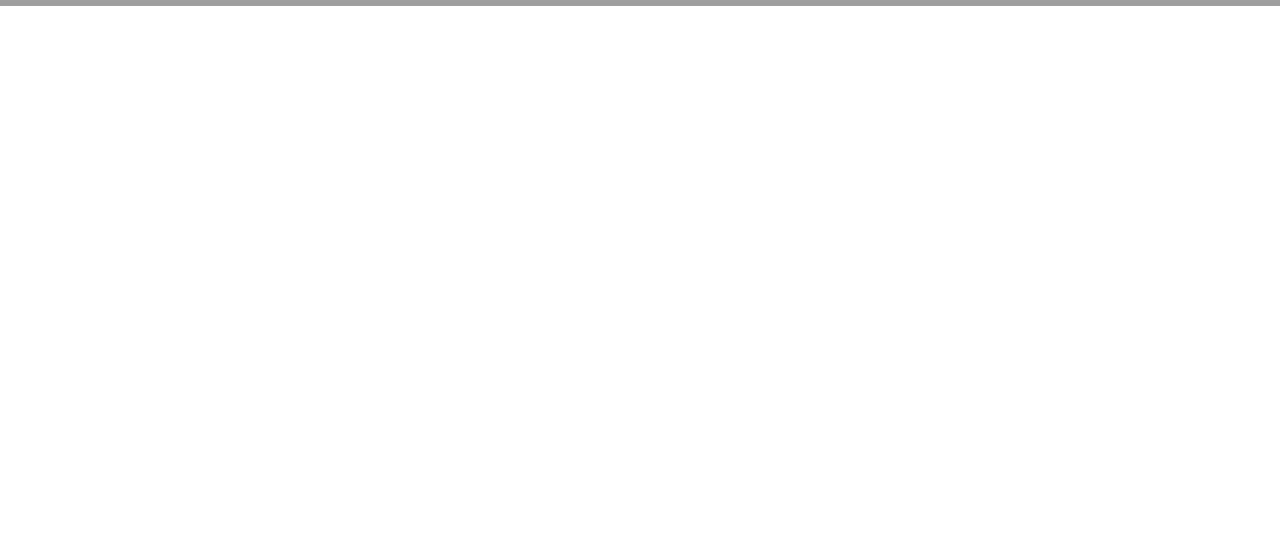
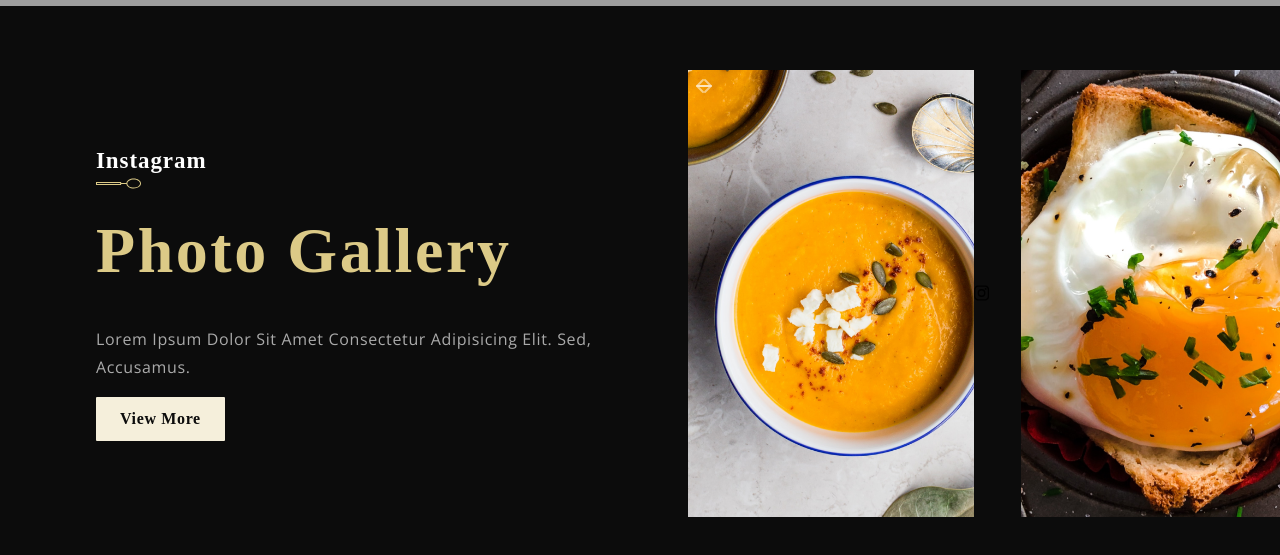
Before and after one commit to AyushW07/Restaurant-Website, a React (Create React App) app: page / in a window 1280 px wide. Shown: the part 5641-6196 px from the top of the page. Before the commit the page ends 5647 px from the top, so only its background shows below. Built offline with nearby package versions, Linux system fonts and the light colour scheme; grey boxes are pictures that could not be loaded; a web font is replaced by a local one.

Commit message:
added gallery

```diff
--- a/src/App.js
+++ b/src/App.js
@@ -3,6 +3,7 @@ import Navbar from "./Components/molecules/Navbar/Navbar";
 import About from "./Components/organism/About/About";
 import Awards from "./Components/organism/Awards/Awards";
 import Chef from "./Components/organism/Chef/Chef";
+import Gallery from "./Components/organism/Gallery/Gallery";
 import Header from "./Components/organism/Header/Header";
 import Intro from "./Components/organism/Intro/Intro";
 import Menu from "./Components/organism/Menu/Menu";
@@ -17,6 +18,7 @@ function App() {
       <Chef />
       <Intro />
       <Awards />
+      <Gallery />
     </div>
   );
 }
--- /dev/null
+++ b/src/Components/organism/Gallery/Gallery.css
@@ -0,0 +1,72 @@
+.gallery {
+  display: flex;
+  flex-direction: row;
+  background: var(--color-black);
+  padding: 4rem 0 4rem 6rem;
+}
+
+.gallery_content {
+  flex: 1;
+  display: flex;
+  justify-content: center;
+  align-items: flex-start;
+  flex-direction: column;
+  min-width: 500px;
+  padding-right: 2rem;
+}
+
+.gallery_content button {
+  margin-top: 1rem;
+}
+
+.gallery_image {
+  flex: 1;
+  display: flex;
+  flex-direction: row;
+  max-width: 50%;
+  position: relative;
+}
+
+.image_container {
+  display: flex;
+  flex-direction: row;
+  width: max-content;
+  overflow-x: scroll;
+  /* scrollbar-width: none; */
+}
+
+.image_container::-webkit-scrollbar {
+  display: none;
+}
+
+.image-card {
+  position: relative;
+  min-width: 301px;
+  height: 447px;
+  margin-right: 2rem;
+}
+
+.image_arrow {
+  position: absolute;
+  color: #fff;
+  font-size: 2rem;
+  opacity: 0.5;
+  transition: 0.5s ease;
+  cursor: pointer;
+}
+
+.image-card img {
+  width: 100%;
+  height: 100%;
+  object-fit: cover;
+  opacity: 1;
+  transition: 0.5s ease;
+}
+
+.image-card:hover img {
+  opacity: 0.35;
+}
+
+.image-card:hover .image_arrow {
+  opacity: 1;
+}
--- /dev/null
+++ b/src/Components/organism/Gallery/Gallery.jsx
@@ -0,0 +1,77 @@
+import React, { useRef } from "react";
+import "./Gallery.css";
+import { data, images } from "../../../constants";
+import {
+  BsInstagram,
+  BsArrowLeftShort,
+  BsArrowRightShort,
+} from "react-icons/bs";
+
+import SubHeading from "../../molecules/SubHeading/SubHeading";
+
+function Gallery() {
+  const scrollref = useRef();
+
+  const scroll = (direction) => {
+    const { current } = scrollref;
+
+    if (direction === "left") {
+      current.scrollLeft -= 300;
+    } else {
+      current.scrollRight += 300;
+    }
+  };
+
+  const allImages = [
+    images.gallery01,
+    images.gallery02,
+    images.gallery03,
+    images.gallery04,
+  ];
+
+  return (
+    <div className="gallery flex__center">
+      <div className="gallery_content">
+        <SubHeading title="Instagram" />
+        <h1 className="headtext__cormorant">Photo Gallery</h1>
+        <p className="p__opensans" style={{ color: "#aaa", marginTop: "2rem" }}>
+          Lorem ipsum dolor sit amet consectetur adipisicing elit. Sed,
+          accusamus.
+        </p>
+        <button type="button" className="custom__button">
+          View More
+        </button>
+      </div>
+
+      <div className="gallery_image">
+        <div className="image_container" ref={scrollref}>
+          {allImages.map((image, index) => (
+            <div
+              className="image-card flex__center"
+              key={`gallery_image-${index + 1}`}
+            >
+              <img src={image} alt="Gallery" />
+              <BsInstagram className="instaIcon" />
+            </div>
+          ))}
+        </div>
+
+        <div className="image_arrow">
+          <BsArrowLeftShort
+            className="arrow_icon"
+            onClick={() => scroll("left")}
+          />
+        </div>
+
+        <div className="image_arrow">
+          <BsArrowRightShort
+            className="arrow_icon"
+            onClick={() => scroll("right")}
+          />
+        </div>
+      </div>
+    </div>
+  );
+}
+
+export default Gallery;
```
